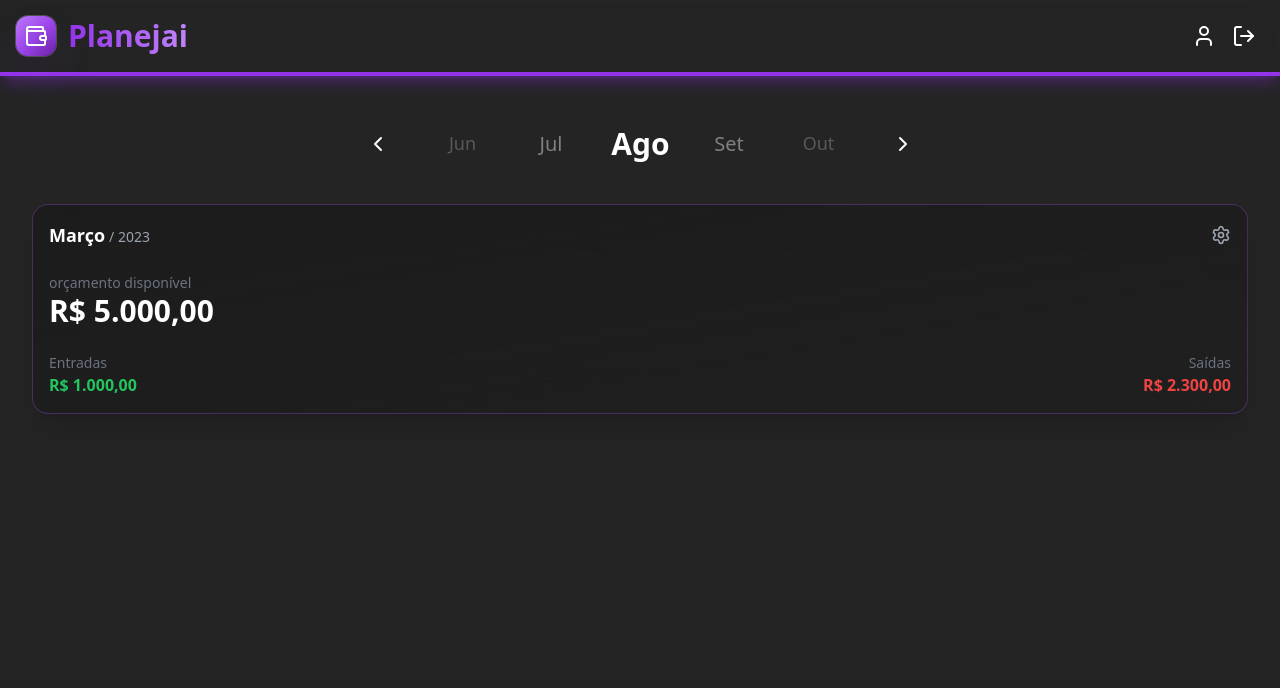
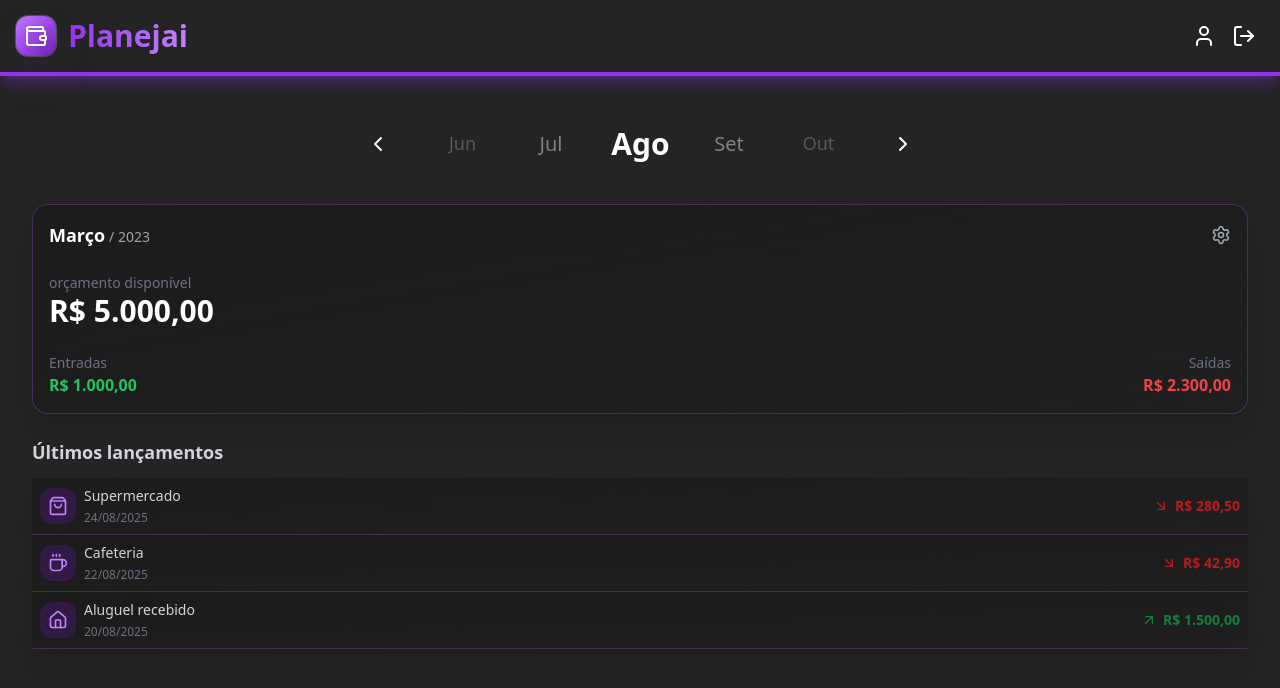
Before and after one commit to WillianRodriguesz/frontend-planejai, a React (Vite) app: page /home in a window 1280 px wide. Shown: the top 688 px of the page. Built offline with nearby package versions, Linux system fonts and the light colour scheme.

Commit message:
feat: criando componente card de lancamento

```diff
--- a/src/components/moleculas/Card.tsx
+++ /dev/null
@@ -1,43 +0,0 @@
-import React from "react";
-
-interface CardProps {
-  titulo: string;
-  valor: string;
-  descricao: string;
-  icon?: React.ReactNode;
-  iconePequeno?: React.ReactNode;
-  corIcone?: string;
-  corIconePequeno?: string;
-}
-
-const Card = ({
-  titulo,
-  valor,
-  descricao,
-  icon,
-  iconePequeno,
-  corIcone = "text-white",
-  corIconePequeno = "text-gray-400",
-}: CardProps) => {
-  return (
-    <div className="min-w-80 w-full rounded-2xl bg-gradient-to-br from-card/80 to-card/40 backdrop-blur-xl border border-purple-500/30 shadow-xl p-6">
-      <div className="flex items-center justify-between mb-6">
-        <div className={`flex-shrink-0 ${corIcone}`}>{icon}</div>
-        <h2 className="text-gray-300 text-lg font-semibold flex-1 text-right">
-          {titulo}
-        </h2>
-      </div>
-
-      <div className="text-center mb-4">
-        <p className="text-white text-3xl font-bold">{valor}</p>
-      </div>
-
-      <div className="flex items-center justify-center gap-2">
-        {iconePequeno && <div className={corIconePequeno}>{iconePequeno}</div>}
-        <p className="text-gray-300 text-sm">{descricao}</p>
-      </div>
-    </div>
-  );
-};
-
-export default Card;
--- /dev/null
+++ b/src/components/moleculas/CardLancamento.tsx
@@ -0,0 +1,51 @@
+import type { LucideIcon } from "lucide-react";
+import { formataValorBRL } from "../../utils/formataValorBrl";
+import { ArrowUpRight, ArrowDownRight } from "lucide-react";
+
+interface CardLancamentoProps {
+  icone: LucideIcon;
+  titulo: string;
+  data: string;
+  valor: number;
+  tipo?: "entrada" | "saida"; // Opcional para definir a cor do valor (verde para entrada, vermelho para saída)
+}
+
+const CardLancamento = ({
+  icone: Icone,
+  titulo,
+  data,
+  valor,
+  tipo = "saida", // Por padrão, consideramos como saída
+}: CardLancamentoProps) => {
+  // Determinar a cor com base no tipo
+  const valorClassName = tipo === "entrada" ? "text-green-700" : "text-red-700";
+
+  // Determinar o ícone com base no tipo
+  const DirecaoIcone = tipo === "entrada" ? ArrowUpRight : ArrowDownRight;
+
+  return (
+    <div className="w-full bg-gradient-to-br from-card/80 to-card/40 backdrop-blur-xl border-b border-purple-500/30 shadow-xl p-2">
+      <div className="flex items-center justify-between">
+        <div className="flex items-center gap-2">
+          <div className="p-2 rounded-xl bg-purple-900/40 backdrop-blur-sm">
+            <Icone className="w-5 h-5 text-purple-400" />
+          </div>
+
+          <div className="flex flex-col gap-1">
+            <h3 className="text-gray-300 font-medium text-sm">{titulo}</h3>
+            <span className="text-gray-500 text-xs">{data}</span>
+          </div>
+        </div>
+
+        <div className="flex items-center gap-1.5">
+          <DirecaoIcone className={`w-4 h-4 ${valorClassName} rounded-lg`} />
+          <span className={`font-semibold text-sm ${valorClassName}`}>
+            {formataValorBRL(valor)}
+          </span>
+        </div>
+      </div>
+    </div>
+  );
+};
+
+export default CardLancamento;
--- a/src/components/moleculas/Carteira.tsx
+++ /dev/null
@@ -1,17 +0,0 @@
-import { Wallet } from "lucide-react";
-import Card from "../moleculas/Card";
-
-const Carteira = () => {
-  return (
-    <Card
-      titulo="Carteira"
-      valor="R$ 1.000,00"
-      descricao="Saldo disponível"
-      icon={
-        <Wallet className="w-5 h-5 text-[#00D9FF] drop-shadow-[0_0_6px_#00D9FF]" />
-      }
-    />
-  );
-};
-
-export default Carteira;
--- a/src/components/organismos/Header.tsx
+++ b/src/components/organismos/Header.tsx
@@ -1,4 +1,4 @@
-import { User, Settings, Wallet, LogOut } from "lucide-react";
+import { User, Wallet, LogOut } from "lucide-react";
 
 const Header = () => {
   return (
--- a/src/components/templates/Home.tsx
+++ b/src/components/templates/Home.tsx
@@ -1,6 +1,8 @@
 import Header from "../organismos/Header";
 import CardSaldo from "../moleculas/CardSaldo";
 import MenuSelecionadorMes from "../moleculas/MenuCalendario";
+import { ShoppingBag, Coffee, Home as HomeIcon } from "lucide-react";
+import CardLancamento from "../moleculas/CardLancamento";
 
 export default function Home() {
   const headerHeight = "h-[100px]";
@@ -21,6 +23,33 @@ export default function Home() {
             saldoSainda={2300.0}
           />
         </div>
+
+        <div className="w-full mt-6 ">
+          <h2 className="text-gray-300 text-lg font-semibold mb-3">
+            Últimos lançamentos
+          </h2>
+          <CardLancamento
+            icone={ShoppingBag}
+            titulo="Supermercado"
+            data="24/08/2025"
+            valor={280.5}
+            tipo="saida"
+          />
+          <CardLancamento
+            icone={Coffee}
+            titulo="Cafeteria"
+            data="22/08/2025"
+            valor={42.9}
+            tipo="saida"
+          />
+          <CardLancamento
+            icone={HomeIcon}
+            titulo="Aluguel recebido"
+            data="20/08/2025"
+            valor={1500.0}
+            tipo="entrada"
+          />
+        </div>
       </div>
     </div>
   );
```
